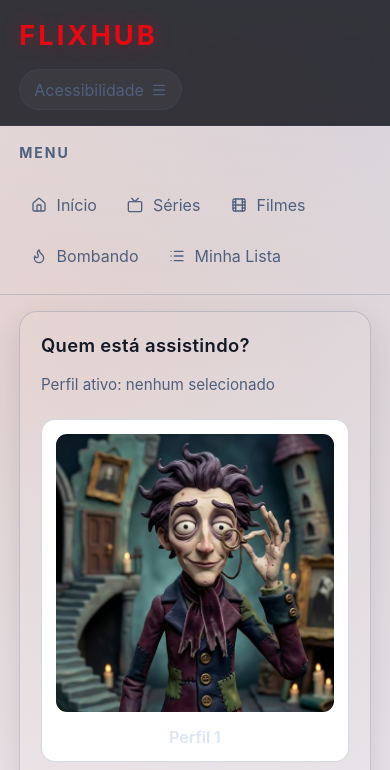
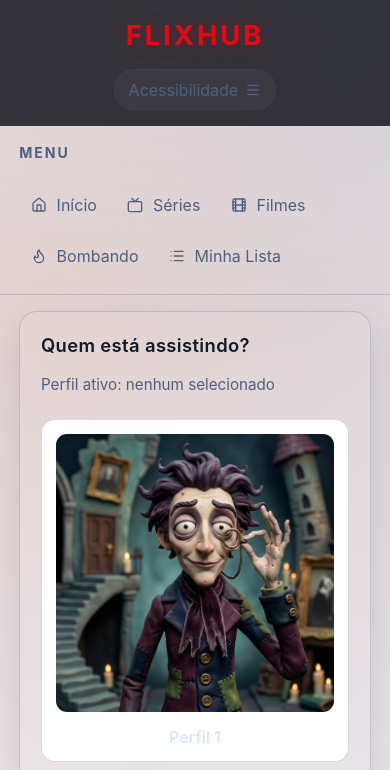
Before and after one commit to ricardo-werner/Alura-Imersao_Front_End_IA-LP_FlixHub, a plain HTML site: page index.html in a window 390 px wide. Shown: the top 770 px of the page. Drawn offline with nearby package versions, Linux system fonts and the light colour scheme.

Commit message:
fix(mobile): centralizar título e botão de acessibilidade

```diff
--- a/styles/responsive.css
+++ b/styles/responsive.css
@@ -45,7 +45,7 @@ footer {
 
 header {
   flex-direction: column;
-  align-items: flex-start;
+  align-items: center;
   justify-content: flex-start;
   gap: 0.75rem;
   padding-top: 1rem;
@@ -54,18 +54,20 @@ header {
 
 header h1 {
   font-size: clamp(1.4rem, 7vw, 1.9rem);
+  width: 100%;
+  text-align: center;
 }
 
 .header-accessibility {
   flex-direction: column;
-  align-items: flex-start;
+  align-items: center;
   width: 100%;
 }
 
 .a11y-menu-toggle {
   width: auto;
   max-width: 100%;
-  justify-content: flex-start;
+  justify-content: center;
 }
 
 html.js-enabled .header-actions {
```
Also changed, not shown: 2 other files.
